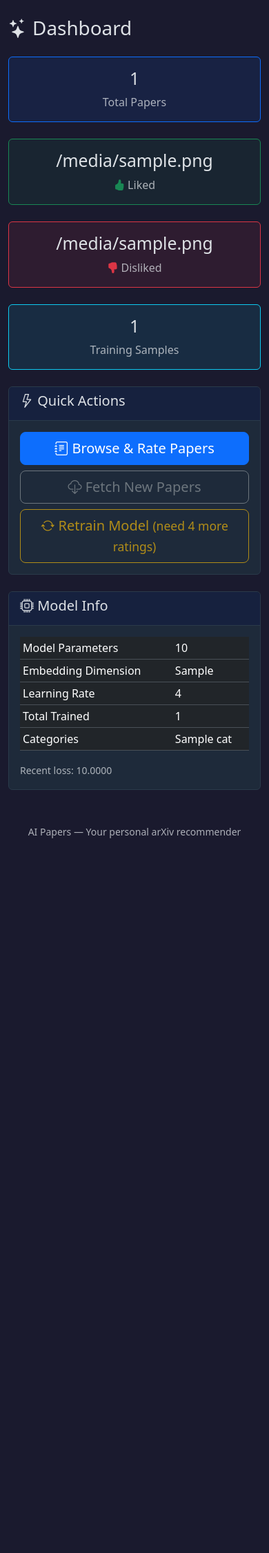
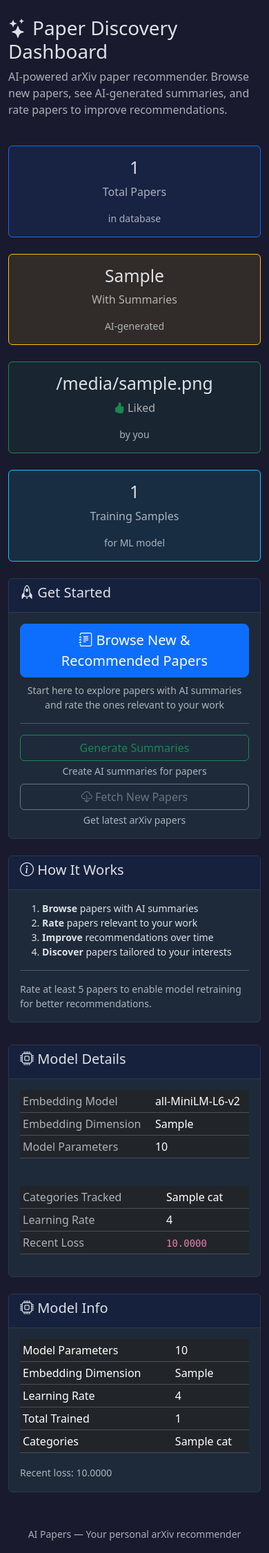
Before and after one commit to OscarHickman/aura, a Flask app: template ai_papers/web/templates/index.html in a window 390 px wide. Shown: the part 58-2309 px from the top of the page at 69% size. Before the commit the page ends 1273 px from the top, so only its background shows below. Run offline with Flask 3, Linux system fonts and the light colour scheme; the template is opened without the code that fills it: most values are stand-ins (such as "Sample title", 1, 10 or a date in 2020).

Commit message:
Improve paper recommendation and discovery workflow
- Add MCP configuration for desktop control and GUI testing
- Create comprehensive CLAUDE.md documentation

Core improvements:
- Enhanced ranking algorithm with freshness boost (new papers ranked higher)
- Add summary availability detection and boost papers with AI summaries
- Summaries now show as prominent feature in paper cards
- Add 'NEW' badge for recently published papers
- Better visual hierarchy: title → authors → AI summary → abstract

Database & LLM:
- Add with_summaries count to database stats
- Generated 97+ AI summaries using Groq API
- Each summary extracts motivation, achievements, and limitations

Web UI improvements:
- Redesigned dashboard with clearer workflow guidance
- Add "Generate Summaries" button on main page
- Improved papers.html layout with summary-first design
- Enhanced CSS styling for better readability
- Show paper match scores and relevance indicators
- Responsive button layout for rating papers

User workflow is now:
1. Browse recommended papers (ranked by relevance + newness)
2. Read AI-generated summaries highlighting motivation and achievements
3. Rate papers relevant to your work
4. Model improves recommendations based on feedback

Co-Authored-By: Claude Haiku 4.5 <noreply@anthropic.com>

```diff
--- a/ai_papers/database.py
+++ b/ai_papers/database.py
@@ -310,6 +310,9 @@ class PaperDatabase:
         with_embeddings = self.conn.execute(
             "SELECT COUNT(*) FROM papers WHERE embedding IS NOT NULL"
         ).fetchone()[0]
+        with_summaries = self.conn.execute(
+            "SELECT COUNT(*) FROM papers WHERE summary IS NOT NULL AND summary != 'AI Fail'"
+        ).fetchone()[0]
 
         return {
             "total_papers": total_papers,
@@ -317,6 +320,7 @@ class PaperDatabase:
             "thumbs_up": thumbs_up,
             "thumbs_down": thumbs_down,
             "with_embeddings": with_embeddings,
+            "with_summaries": with_summaries,
         }
 
     def log_fetch(self, num_papers: int, categories: list[str]):
--- a/ai_papers/web/static/style.css
+++ b/ai_papers/web/static/style.css
@@ -41,19 +41,24 @@ body {
 }
 
 .summary-box {
-    background-color: #0d3830;
-    border-left: 3px solid #28a745;
-    padding: 10px 12px;
-    margin: 10px 0;
-    border-radius: 4px;
-    font-size: 0.85rem;
-    line-height: 1.4;
-    color: #c0e8d9;
+    background: linear-gradient(135deg, #0d3830 0%, #0a2d25 100%);
+    border-left: 4px solid #28a745;
+    border-radius: 6px;
+    padding: 12px 14px;
+    margin: 12px 0;
+    font-size: 0.9rem;
+    line-height: 1.6;
+    color: #b0e0d0;
+}
+
+.summary-box strong {
+    color: #ffc107;
 }
 
 .summary-text {
     display: block;
     white-space: pre-wrap;
+    margin-top: 0.5rem;
 }
 
 .formatted-text .katex {
--- a/ai_papers/web/templates/index.html
+++ b/ai_papers/web/templates/index.html
@@ -2,9 +2,10 @@
 {% block title %}Dashboard - AI Papers{% endblock %}
 
 {% block content %}
-<div class="row">
+<div class="row mb-4">
     <div class="col-12">
-        <h1 class="mb-4"><i class="bi bi-stars"></i> Dashboard</h1>
+        <h1 class="mb-2"><i class="bi bi-stars"></i> Paper Discovery Dashboard</h1>
+        <p class="text-muted">AI-powered arXiv paper recommender. Browse new papers, see AI-generated summaries, and rate papers to improve recommendations.</p>
     </div>
 </div>
 
@@ -14,6 +15,16 @@
             <div class="card-body text-center">
                 <h2 class="card-title">{{ stats.database.total_papers }}</h2>
                 <p class="card-text text-muted">Total Papers</p>
+                <small class="text-muted d-block">in database</small>
+            </div>
+        </div>
+    </div>
+    <div class="col-md-3">
+        <div class="card bg-warning bg-opacity-10 border-warning">
+            <div class="card-body text-center">
+                <h2 class="card-title">{{ stats.database.get('with_summaries', 0) }}</h2>
+                <p class="card-text text-muted"><i class="bi bi-sparkles"></i> With Summaries</p>
+                <small class="text-muted d-block">AI-generated</small>
             </div>
         </div>
     </div>
@@ -22,14 +33,7 @@
             <div class="card-body text-center">
                 <h2 class="card-title">{{ stats.database.thumbs_up }}</h2>
                 <p class="card-text text-muted"><i class="bi bi-hand-thumbs-up-fill text-success"></i> Liked</p>
-            </div>
-        </div>
-    </div>
-    <div class="col-md-3">
-        <div class="card bg-danger bg-opacity-10 border-danger">
-            <div class="card-body text-center">
-                <h2 class="card-title">{{ stats.database.thumbs_down }}</h2>
-                <p class="card-text text-muted"><i class="bi bi-hand-thumbs-down-fill text-danger"></i> Disliked</p>
+                <small class="text-muted d-block">by you</small>
             </div>
         </div>
     </div>
@@ -38,31 +42,88 @@
             <div class="card-body text-center">
                 <h2 class="card-title">{{ stats.model.total_trained }}</h2>
                 <p class="card-text text-muted">Training Samples</p>
+                <small class="text-muted d-block">for ML model</small>
             </div>
         </div>
     </div>
 </div>
 
 <div class="row g-4">
-    <div class="col-md-6">
+    <div class="col-lg-8">
         <div class="card">
             <div class="card-header">
-                <h5><i class="bi bi-lightning"></i> Quick Actions</h5>
+                <h5><i class="bi bi-rocket"></i> Get Started</h5>
             </div>
             <div class="card-body">
                 <div class="d-grid gap-2">
                     <a href="/papers?filter=unrated" class="btn btn-primary btn-lg">
-                        <i class="bi bi-journal-text"></i> Browse & Rate Papers
+                        <i class="bi bi-journal-text"></i> Browse New & Recommended Papers
                     </a>
-                    <button class="btn btn-outline-secondary btn-lg" onclick="fetchPapers()">
-                        <i class="bi bi-cloud-download"></i> Fetch New Papers
-                    </button>
-                    <button class="btn btn-outline-warning btn-lg" onclick="retrainModel()" {% if stats.database.total_rated < 5 %}disabled{% endif %}>
-                        <i class="bi bi-arrow-repeat"></i> Retrain Model
-                        {% if stats.database.total_rated < 5 %}
-                        <small>(need {{ 5 - stats.database.total_rated }} more ratings)</small>
-                        {% endif %}
-                    </button>
+                    <small class="text-muted text-center">Start here to explore papers with AI summaries and rate the ones relevant to your work</small>
+                </div>
+
+                <hr>
+
+                <div class="row g-2">
+                    <div class="col-md-6">
+                        <button class="btn btn-outline-success w-100" onclick="generateSummaries()" title="Generate AI summaries for papers without them">
+                            <i class="bi bi-sparkles"></i> Generate Summaries
+                        </button>
+                        <small class="d-block text-muted text-center mt-1">Create AI summaries for papers</small>
+                    </div>
+                    <div class="col-md-6">
+                        <button class="btn btn-outline-secondary w-100" onclick="fetchPapers()">
+                            <i class="bi bi-cloud-download"></i> Fetch New Papers
+                        </button>
+                        <small class="d-block text-muted text-center mt-1">Get latest arXiv papers</small>
+                    </div>
+                </div>
+            </div>
+        </div>
+    </div>
+    <div class="col-lg-4">
+        <div class="card">
+            <div class="card-header">
+                <h5><i class="bi bi-info-circle"></i> How It Works</h5>
+            </div>
+            <div class="card-body">
+                <ol class="small">
+                    <li><strong>Browse</strong> papers with AI summaries</li>
+                    <li><strong>Rate</strong> papers relevant to your work</li>
+                    <li><strong>Improve</strong> recommendations over time</li>
+                    <li><strong>Discover</strong> papers tailored to your interests</li>
+                </ol>
+                <hr>
+                <p class="text-muted small mb-0">Rate at least 5 papers to enable model retraining for better recommendations.</p>
+            </div>
+        </div>
+    </div>
+</div>
+
+<div class="row g-4 mt-2">
+    <div class="col-md-12">
+        <div class="card">
+            <div class="card-header">
+                <h5><i class="bi bi-cpu"></i> Model Details</h5>
+            </div>
+            <div class="card-body">
+                <div class="row g-4">
+                    <div class="col-md-6">
+                        <table class="table table-sm">
+                            <tr><td class="text-muted">Embedding Model</td><td>all-MiniLM-L6-v2</td></tr>
+                            <tr><td class="text-muted">Embedding Dimension</td><td>{{ stats.model.embedding_dim }}</td></tr>
+                            <tr><td class="text-muted">Model Parameters</td><td>{{ "{:,}".format(stats.model.parameters) }}</td></tr>
+                        </table>
+                    </div>
+                    <div class="col-md-6">
+                        <table class="table table-sm">
+                            <tr><td class="text-muted">Categories Tracked</td><td>{{ stats.categories | join(", ") }}</td></tr>
+                            <tr><td class="text-muted">Learning Rate</td><td>{{ stats.model.learning_rate }}</td></tr>
+                            {% if stats.model.recent_losses %}
+                            <tr><td class="text-muted">Recent Loss</td><td><code>{{ "%.4f" | format(stats.model.recent_losses[-1]) }}</code></td></tr>
+                            {% endif %}
+                        </table>
+                    </div>
                 </div>
             </div>
         </div>
@@ -122,6 +183,22 @@ async function fetchPapers() {
     }
 }
 
+async function generateSummaries() {
+    showToast('Generating', 'Creating AI summaries for papers (this may take a minute)...');
+    try {
+        const resp = await fetch('/api/summarize', {
+            method: 'POST',
+            headers: {'Content-Type': 'application/json'},
+            body: JSON.stringify({ limit: 50, only_missing: true })
+        });
+        const data = await resp.json();
+        showToast('Complete', `Generated ${data.updated} summaries (${data.failed} failed)`);
+        setTimeout(() => location.reload(), 2000);
+    } catch (e) {
+        showToast('Error', 'Failed to generate summaries: ' + e.message);
+    }
+}
+
 async function retrainModel() {
     showToast('Training', 'Retraining model on all ratings...');
     try {
```
Also changed, not shown: CLAUDE.md (added, +190 -0 lines), ai_papers/recommender.py (+46 -13 lines), ai_papers/web/templates/papers.html (+48 -31 lines), .mcp.json (added).
